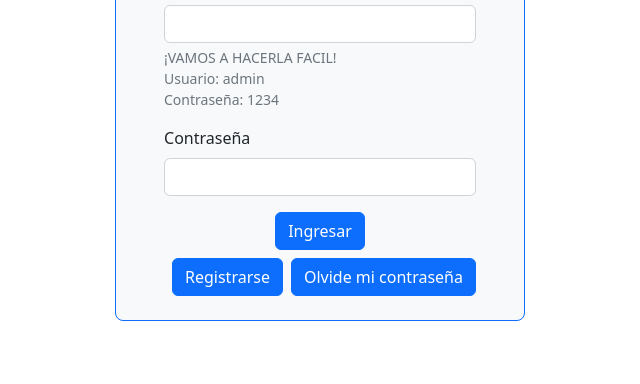
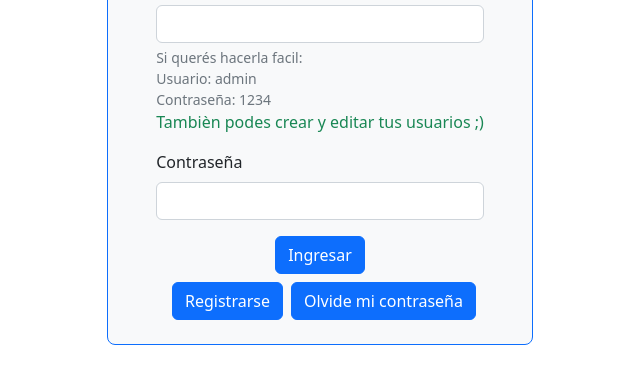
Before and after one commit to pabloaltera/jsAltera, a plain HTML site: page index.html in a window 1280 px wide. Shown: the part 194-578 px from the top of the page, without its empty margins (320-960 px from the left). Drawn offline with nearby package versions, Linux system fonts and the light colour scheme.

Commit message:
ajustes pre-entrega

```diff
--- a/index.html
+++ b/index.html
@@ -26,8 +26,9 @@
                         <div class="mb-3">
                             <label for="userId" class="form-label">Usuario</label>
                             <input type="text" class="form-control" id="userId" aria-describedby="userHelp">
-                            <div id="userHelp" class="form-text">¡VAMOS A HACERLA FACIL! <br> Usuario: admin <br>
-                                Contraseña: 1234</div>
+                            <div id="userHelp" class="form-text">Si querés hacerla facil: <br> Usuario: admin <br>
+                                Contraseña: 1234 </div>
+                                <div class="text-success"> Tambièn podes crear y editar tus usuarios ;)</div>
                         </div>
                         <div class="mb-3">
                             <label for="inputPassword" class="form-label">Contraseña</label>
```
